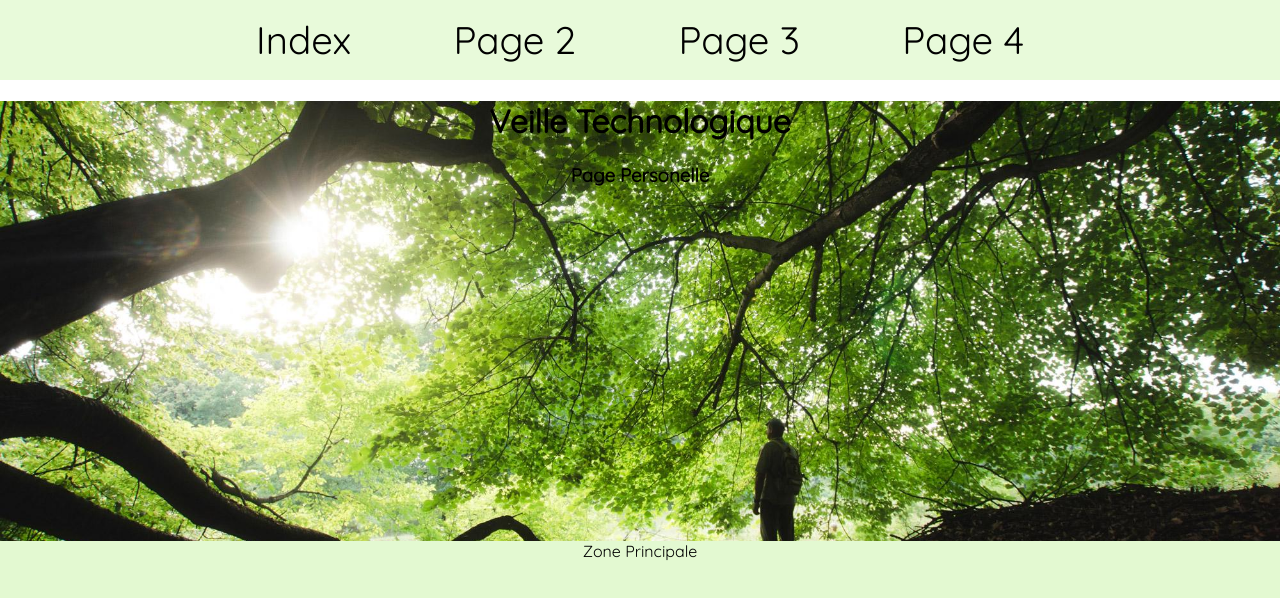
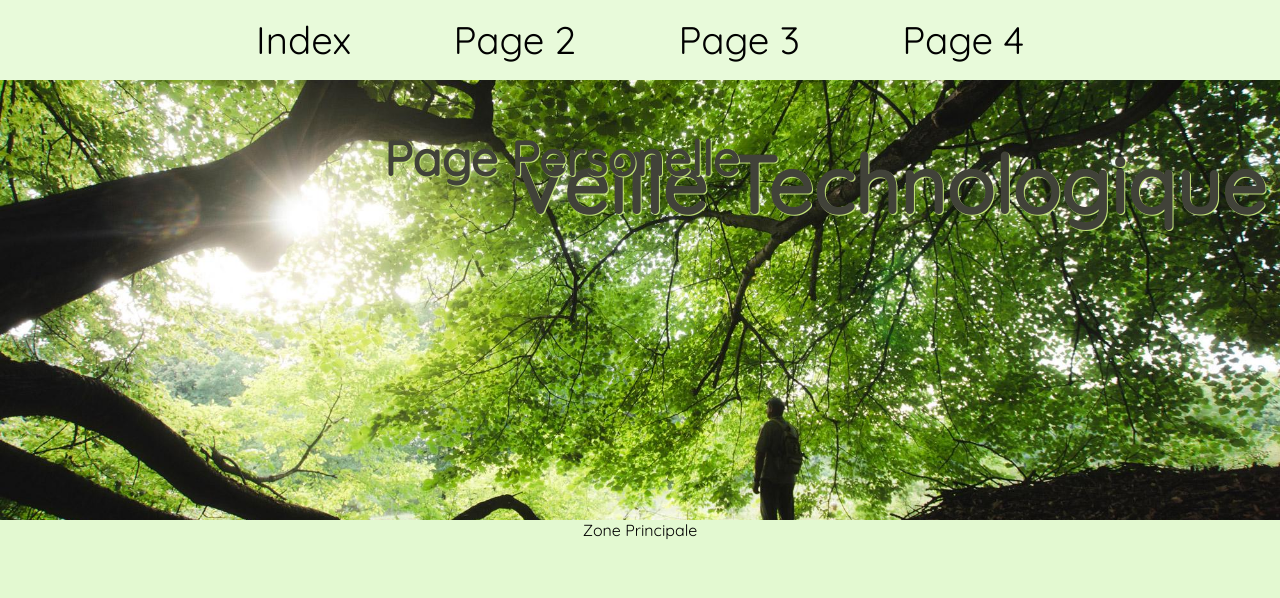
Before and after one commit to Emcduff/veille-3, a plain HTML site: page index.html in a window 1280 px wide. Shown: the top 598 px of the page. Drawn offline with Linux system fonts and the light colour scheme.

Commit message:
modification du style du header

```diff
--- a/less/Index.less
+++ b/less/Index.less
@@ -41,6 +41,22 @@ header {
 	background-position: 50% 60%;
 }
 
+header h1, h3 {
+	position:absolute;
+	color:#414239;
+	text-shadow: 1px 1px rgb(195, 226, 122);
+}
+
+header h1 {
+	font-size:5em;
+	left:40vw;
+}
+
+header h3 {
+	font-size:3em;
+	left:30vw;
+}
+
 main {
 	position:relative;
 	top:10vh;
```
Also changed, not shown: css/index.css.
